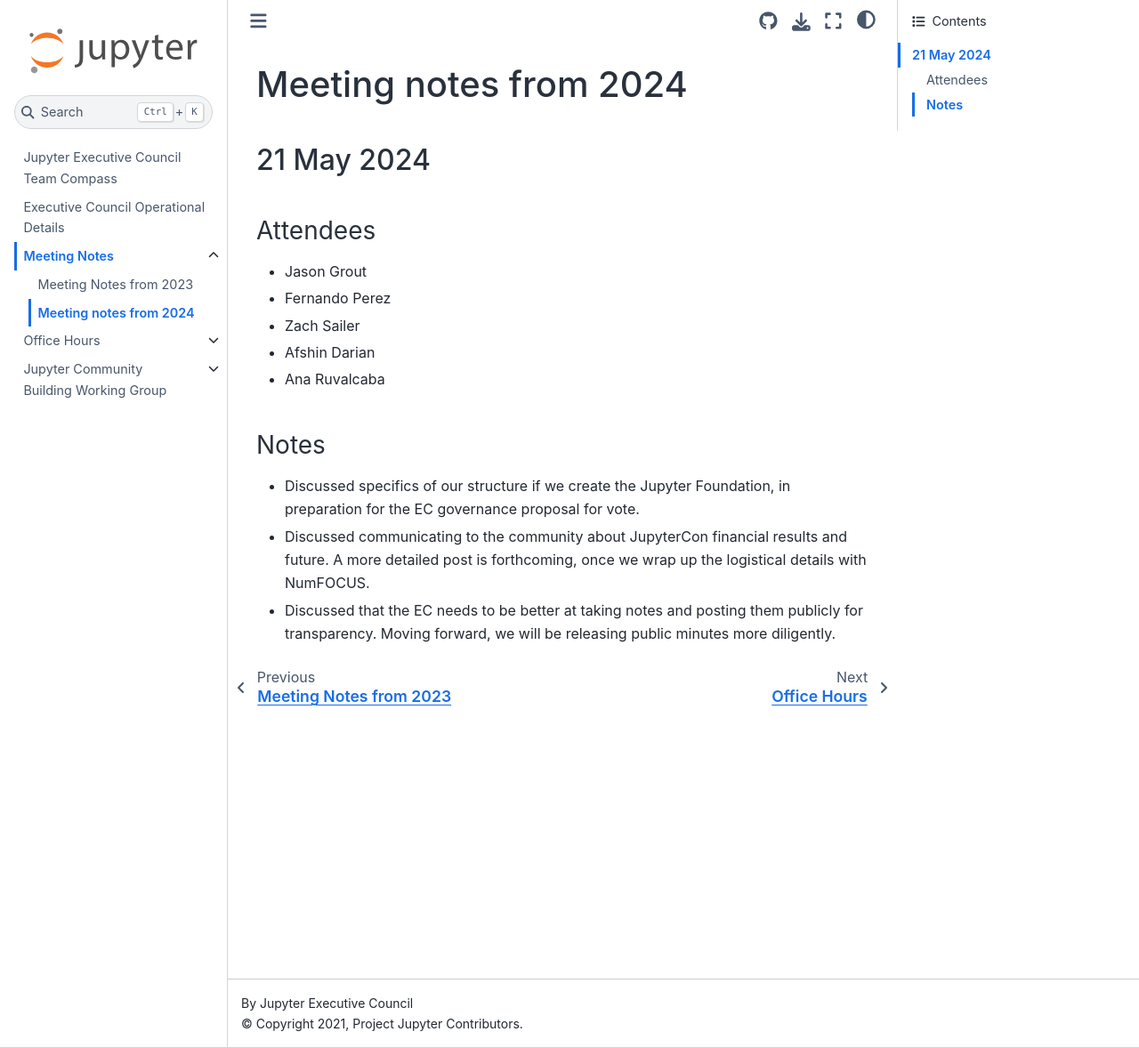
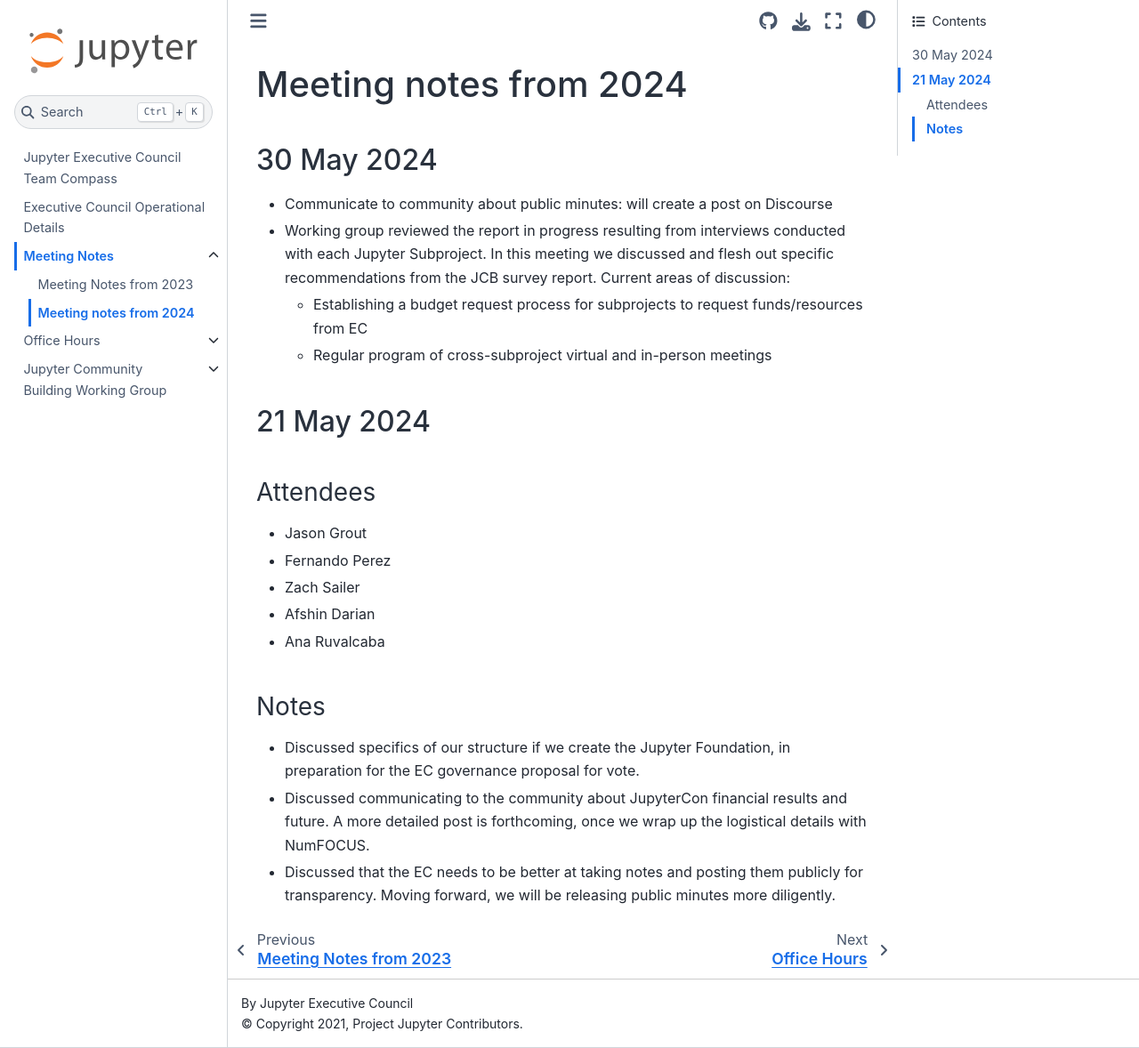
Before and after one commit to jupyter-governance/ec-team-compass, a Sphinx documentation site: the page built from docs/meeting_notes/2024.md, in a window 1280 px wide and 1178 px high. Shown: the whole window at 89% size. Built offline with Sphinx 7.4.7 and the Sphinx Book theme 1.1.4, drawn with Linux system fonts in a browser that asks for light colours.

Commit message:
Add meeting minutes 30 May 2024

```diff
--- a/docs/meeting_notes/2024.md
+++ b/docs/meeting_notes/2024.md
@@ -1,4 +1,11 @@
 # Meeting notes from 2024
+
+## 30 May 2024
+* Communicate to community about public minutes: will create a post on Discourse
+* Working group reviewed the report in progress resulting from interviews conducted with each Jupyter Subproject. In this meeting we discussed and flesh out specific recommendations from the JCB survey report. Current areas of discussion:
+  * Establishing a budget request process for subprojects to request funds/resources from EC
+  * Regular program of cross-subproject virtual and in-person meetings
+
 
 ## 21 May 2024
 
```
